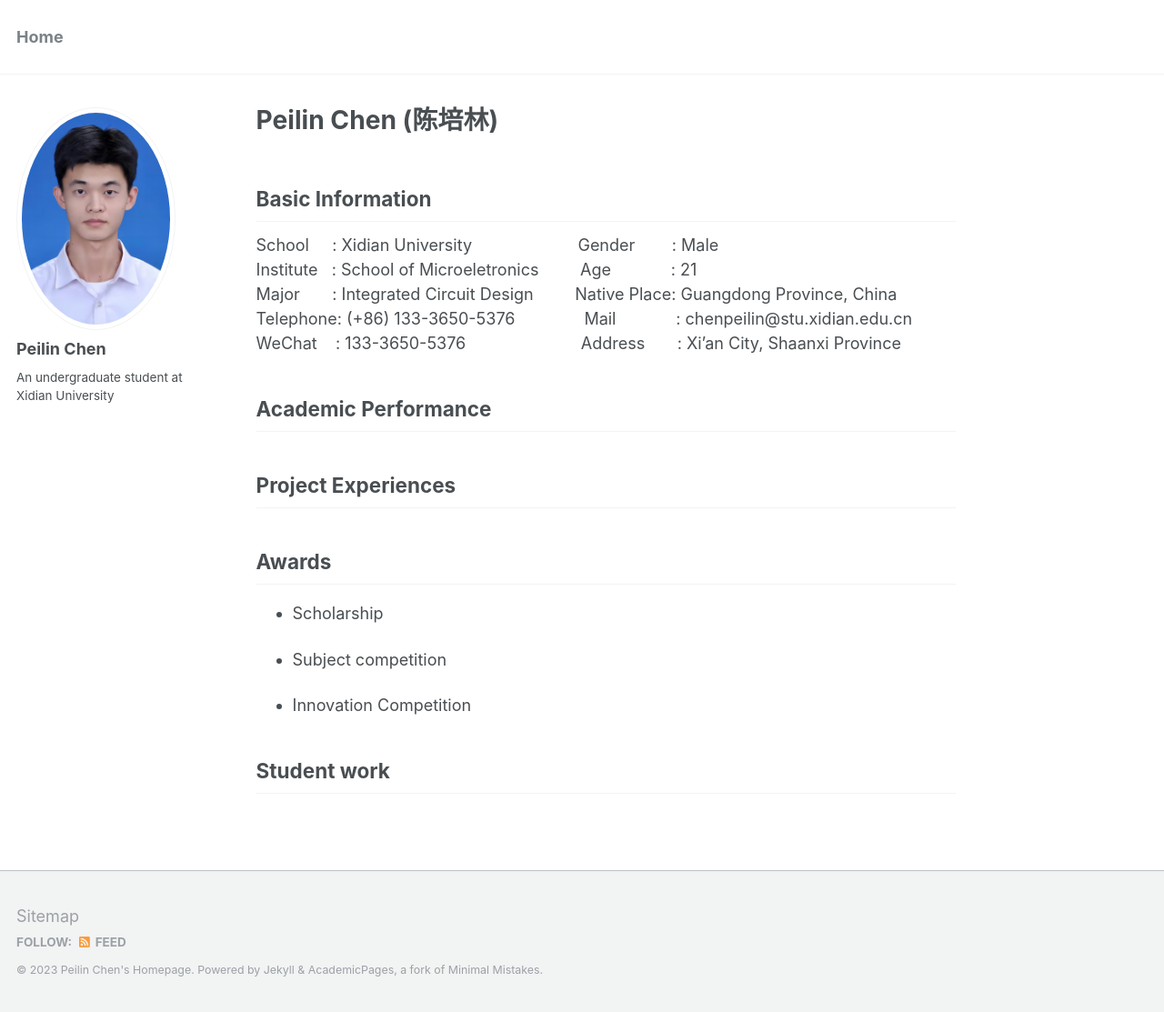
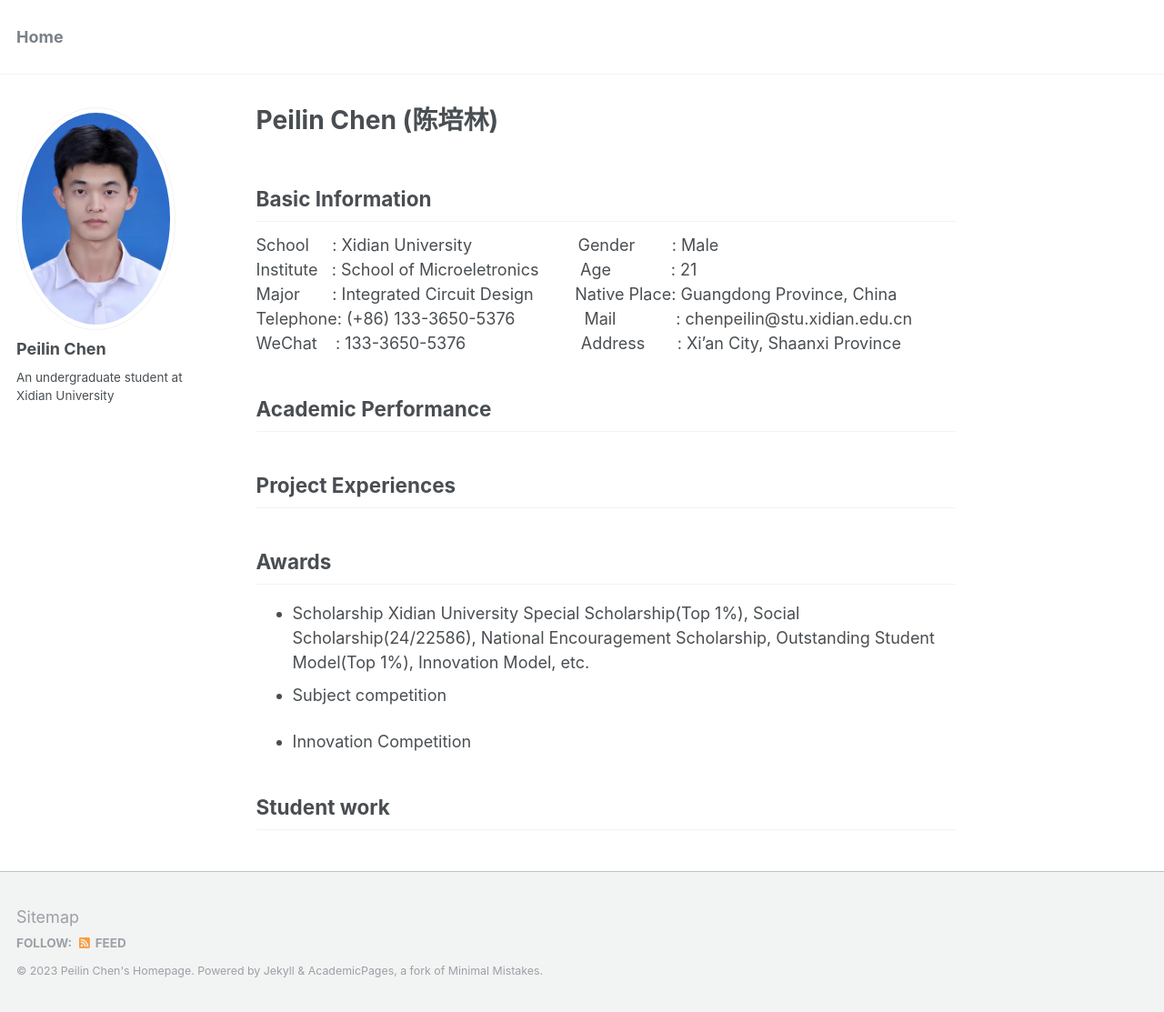
Before and after one commit to peilin-chen/peilin-chen.github.io, a Jekyll site: the page built from _pages/about.md, in a window 1280 px wide and 1113 px high. Shown: the whole window at 91% size. Built offline with Jekyll 4.4.1, drawn with Linux system fonts in a browser that asks for light colours.

Commit message:
Update about.md

```diff
--- a/_pages/about.md
+++ b/_pages/about.md
@@ -24,7 +24,7 @@ WeChat&nbsp;&nbsp;&nbsp;&nbsp;:&nbsp;133-3650-5376&nbsp;&nbsp;&nbsp;&nbsp;&nbsp;
 
 ## Awards
 * Scholarship
-
+  Xidian University Special Scholarship(Top 1%), Social Scholarship(24/22586), National Encouragement Scholarship, Outstanding Student Model(Top 1%), Innovation Model, etc.
 * Subject competition
 
 * Innovation Competition
```
